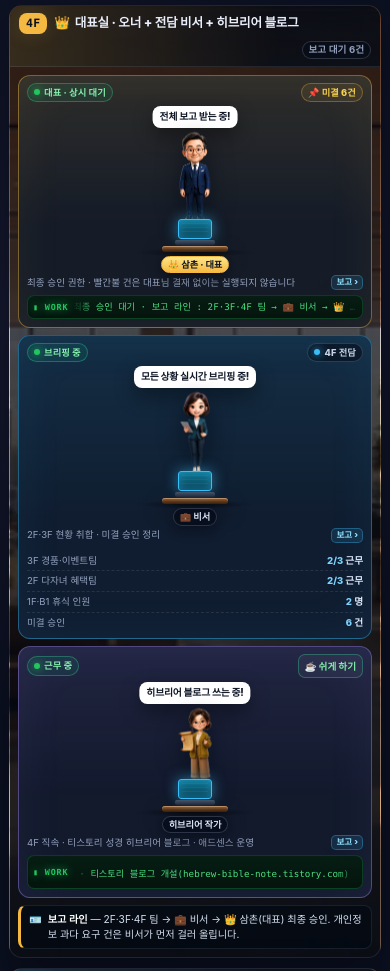
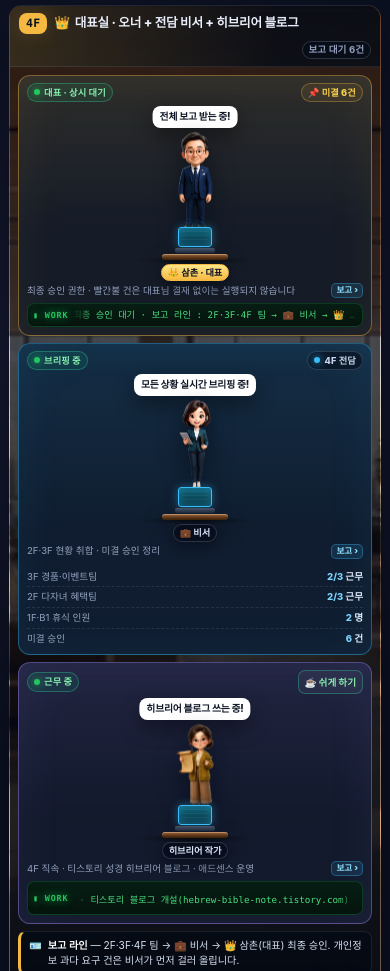
Before and after one commit to mannasys99-afk/ai-company, a plain HTML site: page index.html in a window 390 px wide. Shown: the part 1760-2731 px from the top of the page. Drawn offline with Linux system fonts and the light colour scheme.

Commit message:
책상 노트북·조명 작게 다듬고 모바일 캐릭터 크기 조정

```diff
--- a/index.html
+++ b/index.html
@@ -202,10 +202,10 @@
   .tag.gold{color:#0b1020; background:linear-gradient(180deg,#fde68a,#f5b942); border-color:#f5b942}
   .desk{position:relative; display:flex; flex-direction:column; align-items:center; margin-top:1px}
   .desk::after{content:""; position:absolute; left:50%; bottom:-5px; width:118px; height:9px; transform:translateX(-50%); border-radius:50%; background:radial-gradient(ellipse at center, rgba(0,0,0,.55), rgba(0,0,0,0) 70%); z-index:-1}
-  .laptop{position:relative; width:54px; height:32px}
-  .laptop .scr{position:absolute; left:4px; top:0; width:46px; height:25px; border-radius:3px; background:#0f172a; border:1px solid #334155; overflow:hidden}
+  .laptop{position:relative; width:46px; height:28px}
+  .laptop .scr{position:absolute; left:4px; top:0; width:38px; height:21px; border-radius:3px; background:#0f172a; border:1px solid #334155; overflow:hidden}
   .laptop .scr::after{content:""; position:absolute; inset:3px; background:repeating-linear-gradient(180deg, rgba(148,163,184,.18) 0 1px, transparent 1px 4px); opacity:.5}
-  .laptop.lit .scr{background:linear-gradient(180deg,#0e7490,#0a4257); border-color:#38bdf8; box-shadow:0 0 14px rgba(56,189,248,.6), inset 0 0 10px rgba(56,189,248,.4)}
+  .laptop.lit .scr{background:linear-gradient(180deg,#0d5f74,#0a3a4a); border-color:#38bdf8; box-shadow:0 0 9px rgba(56,189,248,.42), inset 0 0 8px rgba(56,189,248,.35)}
   .laptop .base{position:absolute; left:0; bottom:0; width:52px; height:6px; border-radius:2px; background:linear-gradient(180deg,#475569,#1e293b)}
   .plank{width:104px; height:9px; margin-top:1px; border-radius:3px;
     background:linear-gradient(180deg,#a1683c,#5a3518 62%,#3a2109);
@@ -622,10 +622,10 @@
     .ava{width:42px; height:42px; font-size:23px; border-width:1.5px}
     .ava.xl{width:54px; height:54px; font-size:29px}
     .ava.empty{font-size:20px}
-    .fig{height:76px; max-width:116px}
-    .fig.xl{height:92px; max-width:140px}
-    .fig.lg{height:84px; max-width:128px}
-    .guest .fig{height:58px; max-width:92px}
+    .fig{height:86px; max-width:126px}
+    .fig.xl{height:100px; max-width:148px}
+    .fig.lg{height:92px; max-width:138px}
+    .guest .fig{height:62px; max-width:96px}
     .gl-face{width:19px; height:19px; border-radius:6px}
     .card .scene > .desk{margin-top:-8px}
     .floor{background-image:linear-gradient(180deg, rgba(3,8,18,.44), rgba(3,8,18,.88)), var(--bg-sm, var(--bg, none))}
```
